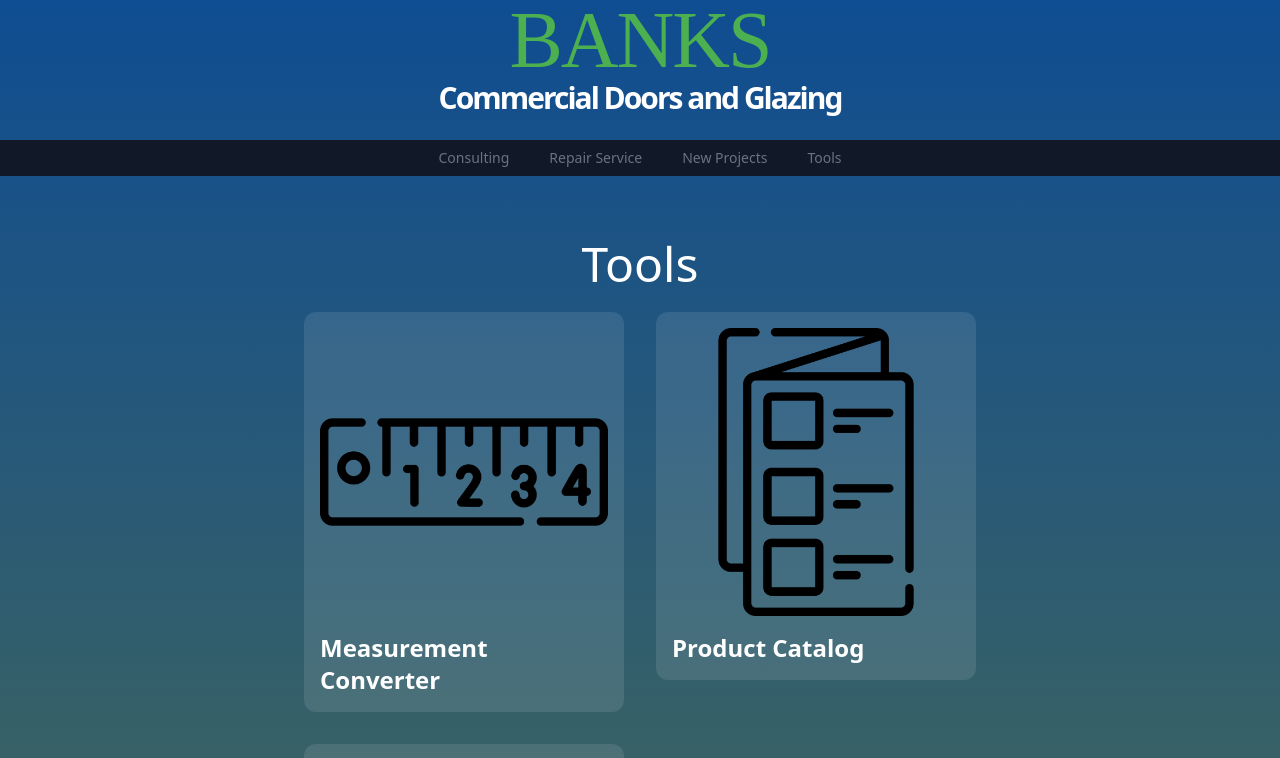
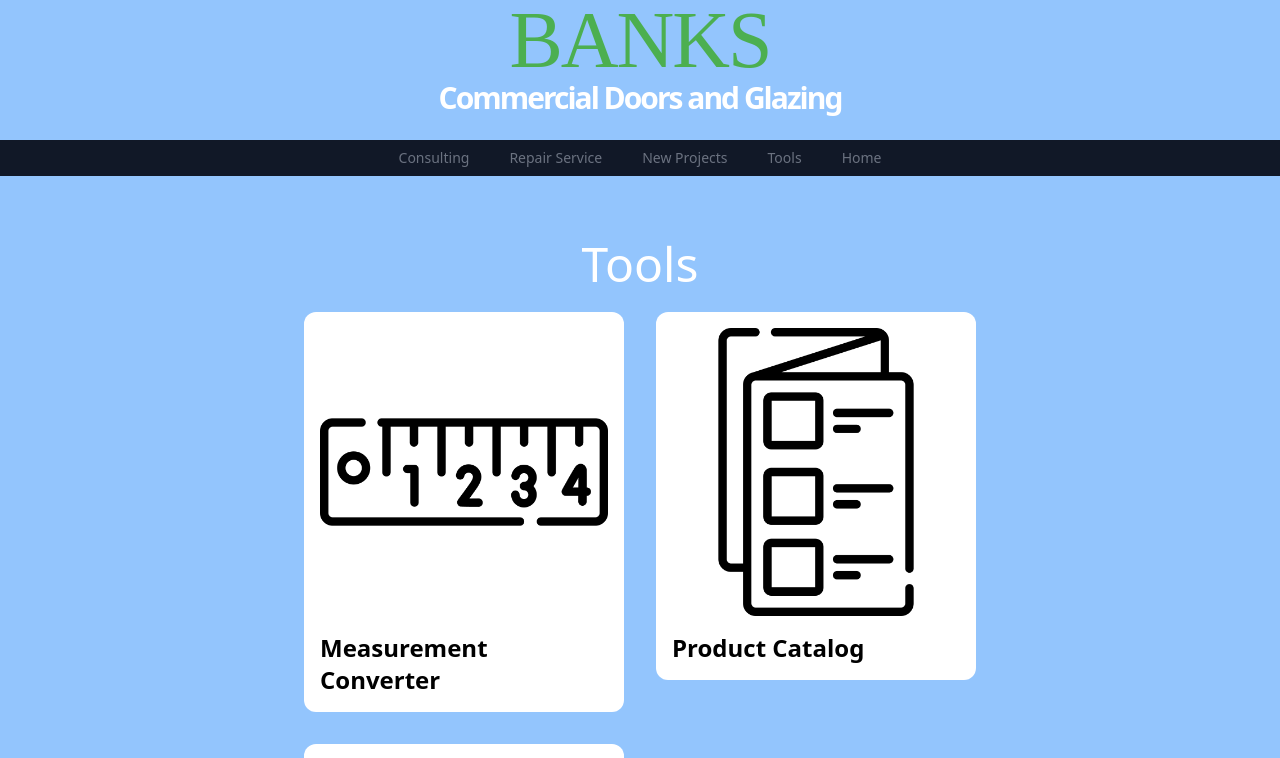
Before and after one commit to uniMatedev/banks, a Next.js app: page /Tools in a window 1280 px wide. Shown: the top 758 px of the page. Built offline with nearby package versions, Linux system fonts and the light colour scheme.

Commit message:
add tools page

```diff
--- a/pages/Tools.tsx
+++ b/pages/Tools.tsx
@@ -5,10 +5,14 @@ import NavigationBar from "./components/NavigationBar";
 
 const ToolsPage = () => {
   const toolItems = [
-    { name: "Measurement Converter", icon: "ruler.png", href: "measurement-converter", developed: true },
-    { name: "Product Catalog", icon: "catalogue.png", href: "#" },
-    { name: "Installation Guides", icon: "guide.png", href: "#" },
-    // ... rest of the tools
+    {
+      name: "Measurement Converter",
+      icon: "ruler.png",
+      href: "/measurement-converter",
+      developed: true,
+    },
+    { name: "Product Catalog", icon: "catalogue.png", href: "/placeholder" },
+    { name: "Installation Guides", icon: "guide.png", href: "/placeholder" },
   ];
 
   return (
@@ -17,19 +21,8 @@ const ToolsPage = () => {
         <title>Tools</title>
         <meta name="description" content="Collection of useful tools" />
       </Head>
-      <main className="min-h-screen bg-gradient-to-b from-[#0F4D92] to-[#4E6C4E]">
-        <div className="text-5xl tracking-tight text-white sm:text-[5rem] text-center">
-            <h1 className="text-[#4CAF50] justify-center font-audiowide">
-              BANKS
-            </h1>
-            <h2 className="text-3xl font-bold text-white text-center mb-6">
-              Commercial Doors and Glazing
-            </h2>
-            {/* <span className="font-roboto font-text-[hsl(280,%,70%)]">Commercial Doors and Glass</span> */}
-          </div>
-          <div>
-            <NavigationBar />
-          </div>
+      <main className="min-h-screen bg-blue-300">
+        <NavigationBar />
 
         <div className="container flex flex-col items-center justify-center gap-6 px-4 py-8 md:py-16">
           <h1 className="text-5xl text-white">Tools</h1>
@@ -37,7 +30,7 @@ const ToolsPage = () => {
           <div className="grid grid-cols-1 gap-4 sm:grid-cols-2 md:gap-8">
             {toolItems.map((tool, index) => (
               <Link key={index} href={tool.href}>
-                <p className={`flex max-w-xs flex-col gap-4 rounded-xl bg-white/10 p-4 text-white hover:bg-white/20 ${tool.developed ? '' : 'coming-soon'}`}>
+                <p className="flex max-w-xs flex-col gap-4 rounded-xl bg-white p-4 text-black">
                   <img src={`${tool.icon}`} alt={`${tool.name} Icon`} />
                   <h3 className="text-2xl font-bold">{tool.name}</h3>
                 </p>
--- a/pages/components/NavigationBar.tsx
+++ b/pages/components/NavigationBar.tsx
@@ -21,15 +21,28 @@ const NavigationBar = () => {
   );
 
   return (
+    <div>
+      <div  className="text-5xl tracking-tight text-white sm:text-[5rem] text-center">
+            <h1 className="text-[#4CAF50] justify-center font-audiowide">
+              <Link href="/">BANKS</Link>
+
+            </h1>
+            <h2 className="text-3xl font-bold text-white text-center mb-6">
+              Commercial Doors and Glazing
+            </h2>
+            {/* <span className="font-roboto font-text-[hsl(280,%,70%)]">Commercial Doors and Glass</span> */}
+          </div>
+          <div></div>
 <nav className=" flex items-center bg-gray-900">
 
 
       <div className="hidden md:block mx-auto">
         <div className="flex items-center space-x-4">
-              <MenuItem href="/consulting">Consulting</MenuItem>
-              <MenuItem href="/repair-service">Repair Service</MenuItem>
-              <MenuItem href="/new-projects">New Projects</MenuItem>
+          <MenuItem href="/placeholder">Consulting</MenuItem>
+          <MenuItem href="/placeholder">Repair Service</MenuItem>
+          <MenuItem href="/placeholder">New Projects</MenuItem>
           <MenuItem href="/tools">Tools</MenuItem>
+          <MenuItem href="/">Home</MenuItem>
         </div>
       </div>
       <div className=" flex md:hidden">
@@ -68,11 +81,13 @@ const NavigationBar = () => {
         <MenuItem href="/consulting">Consulting</MenuItem>
         <MenuItem href="/repair-service">Repair Service</MenuItem>
         <MenuItem href="/new-projects">New Projects</MenuItem>
-            <MenuItem href="/tools">Tools</MenuItem>
+        <MenuItem href="/Tools">Tools</MenuItem>
       </div>
     </div>
   )}
 </nav>
+    </div>
+
   );
 };
 
--- a/pages/index.tsx
+++ b/pages/index.tsx
@@ -24,18 +24,10 @@ const HomePage: NextPage = () => {
       />
       <main className="flex min-h-screen flex-col items-center justify-center bg-gradient-to-b from-[#0F4D92] to-[#4E6C4E]">
         <div className="container flex flex-col items-center justify-center gap-6 px-4 py-8 md:py-16">
-          <div className="text-5xl tracking-tight text-white sm:text-[5rem] text-center">
-            <h1 className="text-[#4CAF50] justify-center font-audiowide">
-              BANKS
-            </h1>
-            <h2 className="text-3xl font-bold text-white text-center mb-6">
-              Commercial Doors and Glazing
-            </h2>
-            {/* <span className="font-roboto font-text-[hsl(280,%,70%)]">Commercial Doors and Glass</span> */}
-          </div>
-          <div>
+
+
             <NavigationBar />
-          </div>
+
 
           <Image
             alt="door"
--- /dev/null
+++ b/pages/placeholder.tsx
@@ -0,0 +1,26 @@
+import React from "react";
+import Head from "next/head";
+import NavigationBar from "./components/NavigationBar";
+
+const PlaceholderPage = () => {
+  return (
+    <>
+      <Head>
+        <title>Coming Soon</title>
+        <meta name="description" content="This page is under development" />
+      </Head>
+      <main className="min-h-screen bg-gradient-to-b from-[#0F4D92] to-[#4E6C4E]">
+        <NavigationBar />
+
+        <div className="container flex flex-col items-center justify-center gap-6 px-4 py-8 md:py-16">
+          <h1 className="text-5xl text-white">Coming Soon</h1>
+          <p className="text-xl text-white text-center">
+            This page is currently under development. Please check back later.
+          </p>
+        </div>
+      </main>
+    </>
+  );
+};
+
+export default PlaceholderPage;
```
Lines whose indentation alone changed are shown as unchanged.
